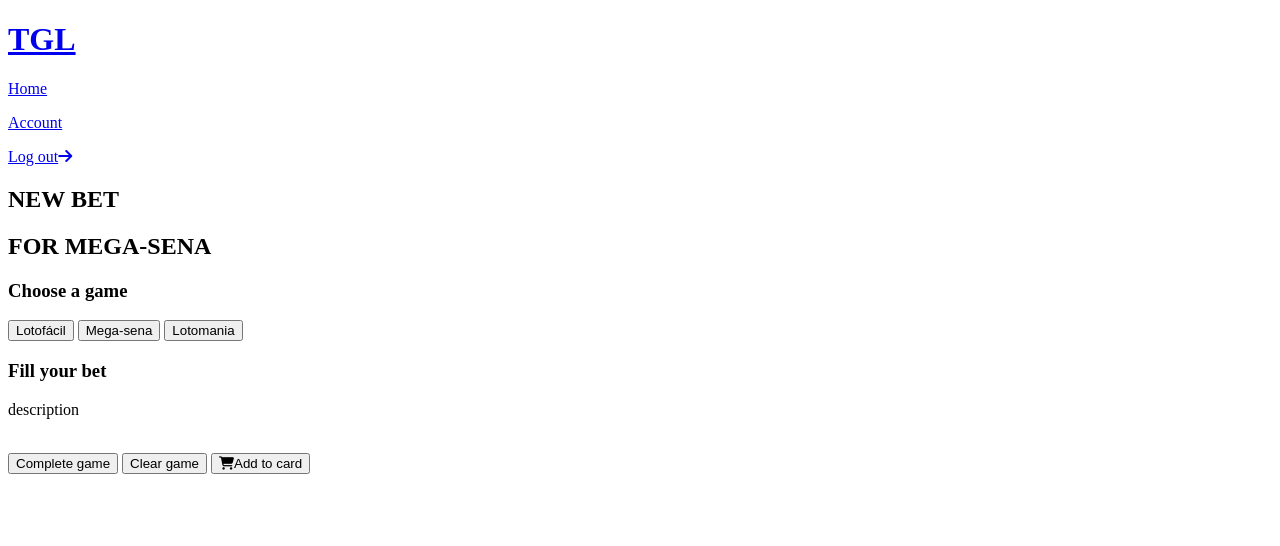
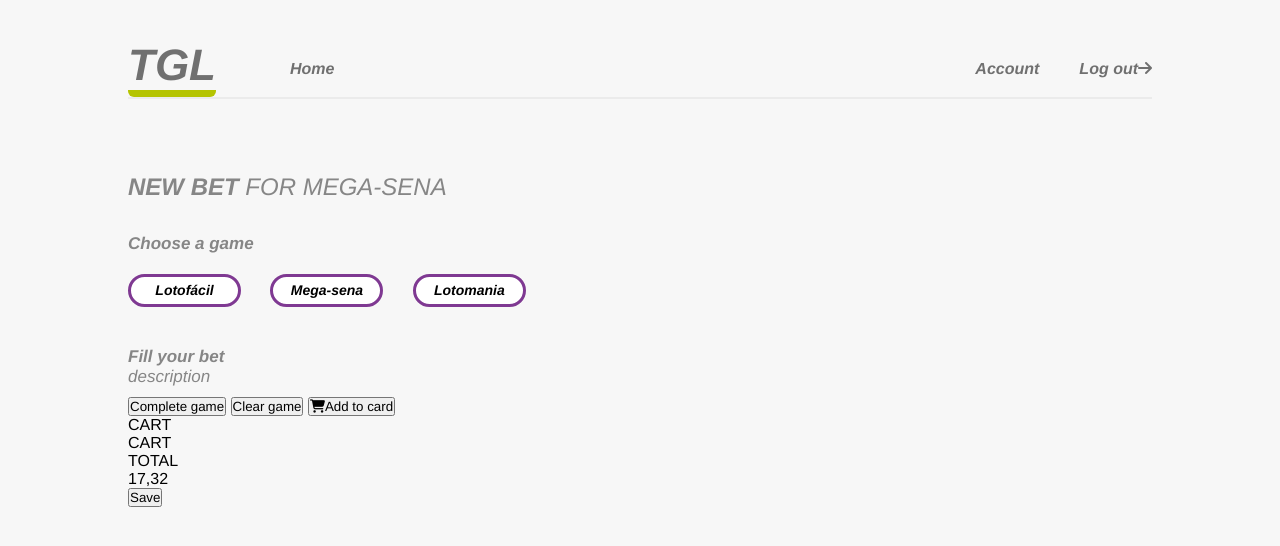
Before and after one commit to JaianeOliveira/TGL-js, a website: page index.html in a window 1280 px wide. Drawn offline with Linux system fonts and the light colour scheme.

Commit message:
feat: HTML e parte do CSS

```diff
--- a/index.html
+++ b/index.html
@@ -1,40 +1,40 @@
 <!DOCTYPE html>
 <html lang="pt-br">
+
 <head>
     <meta charset="UTF-8">
     <meta http-equiv="X-UA-Compatible" content="IE=edge">
     <meta name="viewport" content="width=device-width, initial-scale=1.0">
 
+    <link rel="stylesheet" href="./styles.css" />
+
     <script src="https://kit.fontawesome.com/eb323081b8.js" crossorigin="anonymous"></script>
-
 
     <title>Prova Final Javascript</title>
 </head>
+
 <body>
     <header>
         <div>
-            <h1><a href="#">TGL</a></h1>
-            <p class="navItem"><a href="#">Home</a></p>
+            <h1>TGL</h1>
+            <p class="navItem">Home</p>
         </div>
         <div>
-            <p class="navItem"><a href="#">Account</a></p>
-            <p class="navItem"><a href="#">Log out<i class="fas fa-arrow-right"></i></a></p>
+            <p class="navItem">Account</p>
+            <p class="navItem">Log out<i class="fas fa-arrow-right"></i></p>
         </div>
     </header>
     <main>
-        <div>
-            <div>
-                <h2>NEW BET</h2>
-                <h2> FOR MEGA-SENA</h2>
-            </div>
-            <h3>Choose a game</h3>
+        <div class="gameDiv">
+            <p class="subtitle"><b>NEW BET </b> FOR MEGA-SENA</p>
+            <p class='subtitle2'>Choose a game</p>
             <div>
                 <button class="gameSelect">Lotofácil</button>
                 <button class="gameSelect">Mega-sena</button>
                 <button class="gameSelect">Lotomania</button>
             </div>
-            <h3>Fill your bet</h3>
-            <p data-js="gameDescription">description</p>
+            <p class='subtitle2'>Fill your bet</p>
+            <p data-js="gameDescription" class='subtitle2'>description</p>
             <div>
                 <table>
                     <tr>
@@ -90,7 +90,25 @@
                     <button><i class="fas fa-shopping-cart"></i>Add to card</button>
                 </div>
             </div>
+
+            <div>
+                <p>CART</p>
+                <div>
+
+                </div>
+                <div>
+                    <p>CART</p>
+                    <p> TOTAL</p>
+                    <p>17,32</p>
+                </div>
+                <div>
+                    <button>Save</button>
+                </div>
+            </div>
         </div>
     </main>
+
+    <script src="./index.js"></script>
 </body>
+
 </html>
--- a/styles.css
+++ b/styles.css
@@ -1,4 +1,4 @@
-:root{
+:root {
     --green1: #01AC66;
     --green2: #27C383;
     --purple: #7F3992;
@@ -13,3 +13,85 @@
     --titleBottomBorder: #B5C401;
     --background: #F7F7F7;
 }
+
+* {
+    padding: 0;
+    margin: 0;
+    box-sizing: border-box;
+    font-family: Helvetica, Arial, sans-serif;
+}
+
+body {
+    height: 100vh;
+    width: 100vw;
+    display: flex;
+    flex-direction: column;
+    padding: 5vh 10vw;
+    background-color: var(--background);
+}
+
+header {
+    display: flex;
+    align-items: center;
+    justify-content: space-between;
+    font-style: italic;
+    color: var(--titles);
+    font-weight: bold;
+    border-bottom: 2px solid var(--divider);
+}
+
+header div {
+    display: flex;
+    align-items: center;
+}
+
+header div p {
+    margin-left: 40px;
+}
+
+h1 {
+    font-size: 44px;
+    border-bottom: 7px solid var(--titleBottomBorder);
+    border-radius: 6px;
+    margin-right: 34px;
+}
+
+.gameDiv {
+    width: 55vw;
+    height: 100vh;
+    display: flex;
+    flex-direction: column;
+    padding-top: 73.5px;
+}
+
+.subtitle {
+    color: var(--subtitles);
+    font-size: 24px;
+    font-style: italic;
+    margin-bottom: 13px;
+}
+
+.subtitle2 {
+    font-size: 17px;
+    color: var(--subtitles);
+    font-weight: bold;
+    font-style: italic;
+    margin-top: 20px;
+}
+
+[data-js="gameDescription"] {
+    font-weight: normal;
+    margin-top: 0;
+}
+
+.gameSelect {
+    border: 3px solid var(--purple);
+    background-color: #FFF;
+    width: 113px;
+    height: 33px;
+    border-radius: 100px;
+    margin: 20px 25px 20px 0;
+    font-weight: bold;
+    font-size: 14px;
+    font-style: italic;
+}
```
